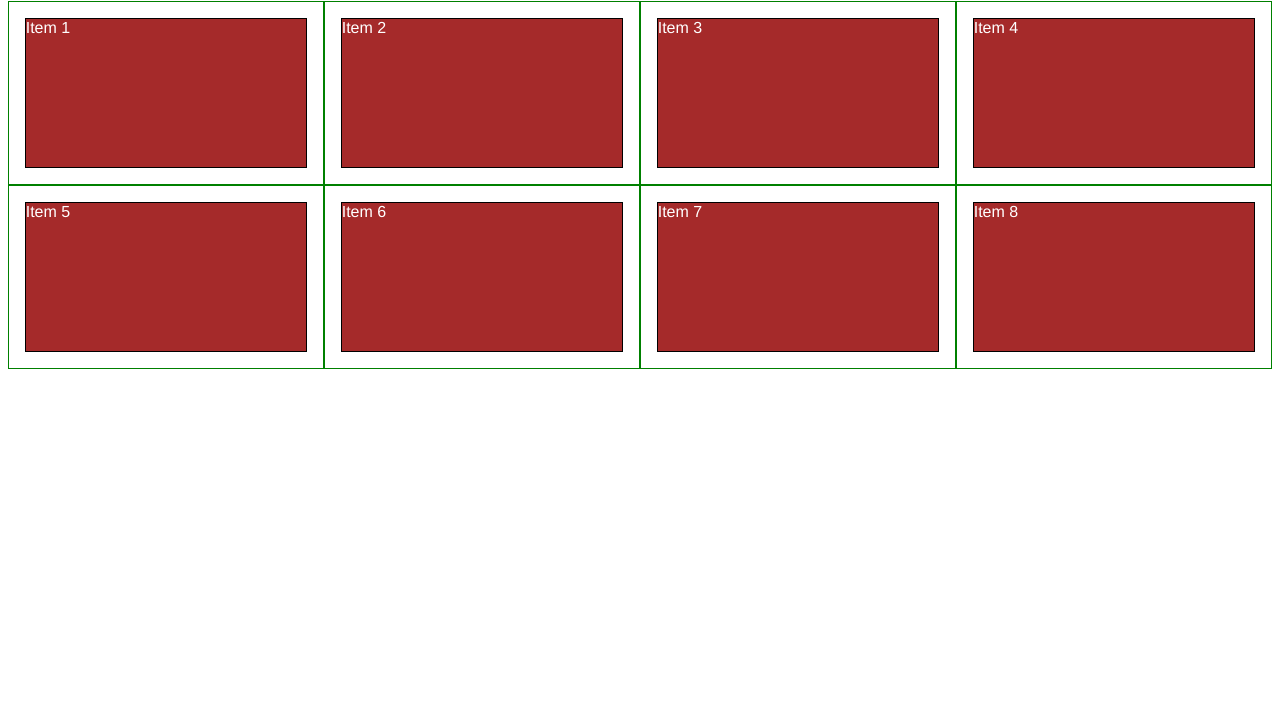
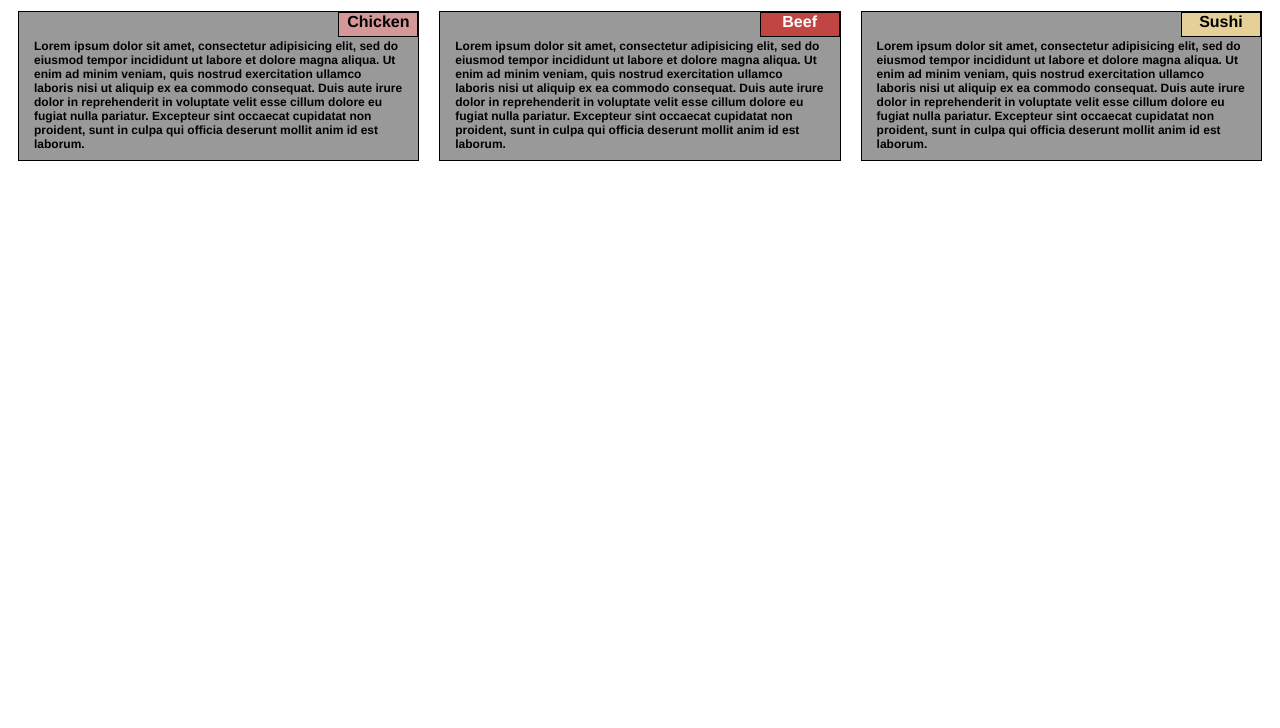
Before and after one commit to pierceken/coursera-test, a plain HTML site: page module2-solution/index.html in a window 1280 px wide. Shown: the part 72-800 px from the top of the page. Drawn offline with Linux system fonts and the light colour scheme.

Commit message:
module2 Solution

```diff
--- a/module2-solution/CSS/styles.css
+++ b/module2-solution/CSS/styles.css
@@ -0,0 +1,168 @@
+
+/********** Base styles **********/
+* {
+  box-sizing: border-box;
+}
+
+
+h1 {
+  margin-bottom: 15px;
+  text-align: center;
+  font-family: Helvetica;
+}
+
+.p1 {
+  border: 1px solid black;
+  background-color: #999999;
+  width: 100%;
+  height: 150px;
+  margin-right: auto;
+  margin-left: auto;
+  font-family: Helvetica;
+  color: black;
+  margin-bottom: 15px;
+  font-weight: bold;
+  overflow: auto;
+}
+
+.sectionTitle1 {
+  border: 1px solid black;
+  background-color: #d59898;
+  width: 20%;
+  height: 25px;
+  color: black;
+  float: right;
+  text-align: center;
+  font-weight: bolder;
+   font-family: Helvetica;
+
+}
+
+.sectionTitle2 {
+  border: 1px solid black;
+  background-color: #c14543;
+  width: 20%;
+  height: 25px;
+  color: white;
+  float: right;
+  text-align: center;
+  font-weight: bolder;
+   font-family: Helvetica;
+}
+
+.sectionTitle3 {
+  border: 1px solid black;
+  background-color: #e5d198;
+  width: 20%;
+  height: 25px;
+  color: black;
+  float: right;
+  text-align: center;
+  font-weight: bolder;
+   font-family: Helvetica;
+
+}
+
+p {
+padding: 15px;
+font-size: .75em;
+font-weight: bold;
+font-family: Helvetica;
+
+}
+
+/* Simple Responsive Framework. */
+#row {
+  width: 100%;
+}
+
+/********** Large devices only **********/
+@media (min-width: 992px) {
+  .col-lg-1, .col-lg-2, .col-lg-3, .col-lg-4, .col-lg-5, .col-lg-6, .col-lg-7, .col-lg-8, .col-lg-9, .col-lg-10, .col-lg-11, .col-lg-12 {
+    float: left;
+  }
+  .col-lg-1 {
+    width: 8.33%;
+  }
+  .col-lg-2 {
+    width: 16.66%;
+  }
+  .col-lg-3 {
+    width: 25%;
+  }
+  .col-lg-4 {
+    width: 33.33%;
+    padding: 10px;
+  }
+  .col-lg-5 {
+    width: 41.66%;
+  }
+  .col-lg-6 {
+    width: 50%;
+  }
+  .col-lg-7 {
+    width: 58.33%;
+  }
+  .col-lg-8 {
+    width: 66.66%;
+  }
+  .col-lg-9 {
+    width: 74.99%;
+  }
+  .col-lg-10 {
+    width: 83.33%;
+  }
+  .col-lg-11 {
+    width: 91.66%;
+  }
+  .col-lg-12 {
+    width: 100%;
+  }
+}
+
+/********** Medium devices only **********/
+@media (min-width: 768px) and (max-width: 991px) {
+  .col-md-1, .col-md-2, .col-md-3, .col-md-4, .col-md-5, .col-md-6, .col-md-7, .col-md-8, .col-md-9, .col-md-10, .col-md-11, .col-md-12 {
+    float: left;
+  }
+  .col-md-1 {
+    width: 8.33%;
+  }
+  .col-md-2 {
+    width: 16.66%;
+  }
+  .col-md-3 {
+    width: 25%;
+  }
+  .col-md-4 {
+    width: 33.33%;
+  }
+  .col-md-5 {
+    width: 41.66%;
+  }
+  .col-md-6 {
+    width: 50%;
+    padding-left: 5px;
+    padding-right: 5px;
+  }
+  .col-md-7 {
+    width: 58.33%;
+  }
+  .col-md-8 {
+    width: 66.66%;
+  }
+  .col-md-9 {
+    width: 74.99%;
+  }
+  .col-md-10 {
+    width: 83.33%;
+  }
+  .col-md-11 {
+    width: 91.66%;
+  }
+  .col-md-12 {
+    width: 100%;
+    padding-left: 5px;
+    padding-right: 5px;
+  }
+}
--- a/module2-solution/index.html
+++ b/module2-solution/index.html
@@ -3,135 +3,57 @@
 <head>
 <meta charset="utf-8">
 <meta name="viewport" content="width=device-width, initial-scale=1">
+<link rel="stylesheet" href="CSS\styles.css">
 <title>Responsive Layout</title>
-<style>
-
-/********** Base styles **********/
-* {
-  box-sizing: border-box;
-}
-h1 {
-  margin-bottom: 15px;
-}
-
-p {
-  border: 1px solid black;
-  background-color: #A52A2A;
-  width: 90%;
-  height: 150px;
-  margin-right: auto;
-  margin-left: auto;
-  font-family: Helvetica;
-  color: white;
-}
-
-/* Simple Responsive Framework. */
-.row {
-  width: 100%;
-}
-
-/********** Large devices only **********/
-@media (min-width: 1200px) {
-  .col-lg-1, .col-lg-2, .col-lg-3, .col-lg-4, .col-lg-5, .col-lg-6, .col-lg-7, .col-lg-8, .col-lg-9, .col-lg-10, .col-lg-11, .col-lg-12 {
-    float: left;
-    border: 1px solid green;
-  }
-  .col-lg-1 {
-    width: 8.33%;
-  }
-  .col-lg-2 {
-    width: 16.66%;
-  }
-  .col-lg-3 {
-    width: 25%;
-  }
-  .col-lg-4 {
-    width: 33.33%;
-  }
-  .col-lg-5 {
-    width: 41.66%;
-  }
-  .col-lg-6 {
-    width: 50%;
-  }
-  .col-lg-7 {
-    width: 58.33%;
-  }
-  .col-lg-8 {
-    width: 66.66%;
-  }
-  .col-lg-9 {
-    width: 74.99%;
-  }
-  .col-lg-10 {
-    width: 83.33%;
-  }
-  .col-lg-11 {
-    width: 91.66%;
-  }
-  .col-lg-12 {
-    width: 100%;
-  }
-}
-
-/********** Medium devices only **********/
-@media (min-width: 992px) and (max-width: 1199px) {
-  .col-md-1, .col-md-2, .col-md-3, .col-md-4, .col-md-5, .col-md-6, .col-md-7, .col-md-8, .col-md-9, .col-md-10, .col-md-11, .col-md-12 {
-    float: left;
-    border: 1px solid green;
-  }
-  .col-md-1 {
-    width: 8.33%;
-  }
-  .col-md-2 {
-    width: 16.66%;
-  }
-  .col-md-3 {
-    width: 25%;
-  }
-  .col-md-4 {
-    width: 33.33%;
-  }
-  .col-md-5 {
-    width: 41.66%;
-  }
-  .col-md-6 {
-    width: 50%;
-  }
-  .col-md-7 {
-    width: 58.33%;
-  }
-  .col-md-8 {
-    width: 66.66%;
-  }
-  .col-md-9 {
-    width: 74.99%;
-  }
-  .col-md-10 {
-    width: 83.33%;
-  }
-  .col-md-11 {
-    width: 91.66%;
-  }
-  .col-md-12 {
-    width: 100%;
-  }
-}
-
-</style>
 </head>
 <body>
-<h1>Responsive Layout</h1>
 
-<div class="row">
-  <div class="col-lg-3 col-md-6"><p>Item 1</p></div>
-  <div class="col-lg-3 col-md-6"><p>Item 2</p></div>
-  <div class="col-lg-3 col-md-6"><p>Item 3</p></div>
-  <div class="col-lg-3 col-md-6"><p>Item 4</p></div>
-  <div class="col-lg-3 col-md-6"><p>Item 5</p></div>
-  <div class="col-lg-3 col-md-6"><p>Item 6</p></div>
-  <div class="col-lg-3 col-md-6"><p>Item 7</p></div>
-  <div class="col-lg-3 col-md-6"><p>Item 8</p></div>
+<h1>Our Menu</h1>
+
+<div id="row">
+
+  <div class="col-lg-4 col-md-6">
+    <div class="p1">
+      <div class="sectionTitle1">
+          <div>Chicken</div>
+      </div>
+              <p> Lorem ipsum dolor sit amet, consectetur adipisicing elit, sed do eiusmod
+                  tempor incididunt ut labore et dolore magna aliqua. Ut enim ad minim veniam,
+                  quis nostrud exercitation ullamco laboris nisi ut aliquip ex ea commodo
+                  consequat. Duis aute irure dolor in reprehenderit in voluptate velit esse
+                  cillum dolore eu fugiat nulla pariatur. Excepteur sint occaecat cupidatat non
+                  proident, sunt in culpa qui officia deserunt mollit anim id est laborum.</p>
+    </div>
+  </div>
+
+   <div class="col-lg-4 col-md-6">
+    <div class="p1">
+      <div class="sectionTitle2">
+            <div>Beef</div>
+      </div>
+              <p> Lorem ipsum dolor sit amet, consectetur adipisicing elit, sed do eiusmod
+              tempor incididunt ut labore et dolore magna aliqua. Ut enim ad minim veniam,
+              quis nostrud exercitation ullamco laboris nisi ut aliquip ex ea commodo
+              consequat. Duis aute irure dolor in reprehenderit in voluptate velit esse
+              cillum dolore eu fugiat nulla pariatur. Excepteur sint occaecat cupidatat non
+              proident, sunt in culpa qui officia deserunt mollit anim id est laborum.</p>
+    </div>
+  </div>
+
+   <div class="col-lg-4 col-md-12">
+    <div class="p1">
+      <div class="sectionTitle3">
+              <div>Sushi</div>
+      </div>
+              <p> Lorem ipsum dolor sit amet, consectetur adipisicing elit, sed do eiusmod
+              tempor incididunt ut labore et dolore magna aliqua. Ut enim ad minim veniam,
+              quis nostrud exercitation ullamco laboris nisi ut aliquip ex ea commodo
+              consequat. Duis aute irure dolor in reprehenderit in voluptate velit esse
+              cillum dolore eu fugiat nulla pariatur. Excepteur sint occaecat cupidatat non
+              proident, sunt in culpa qui officia deserunt mollit anim id est laborum.</p>
+    </div>
+  </div>
+
 </div>
 
 </body>
```
